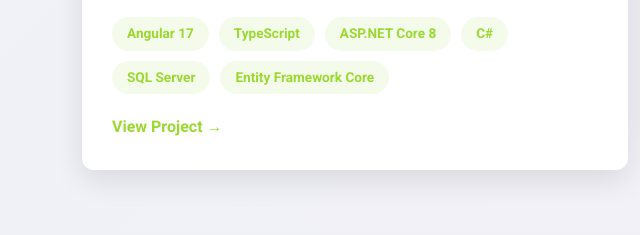
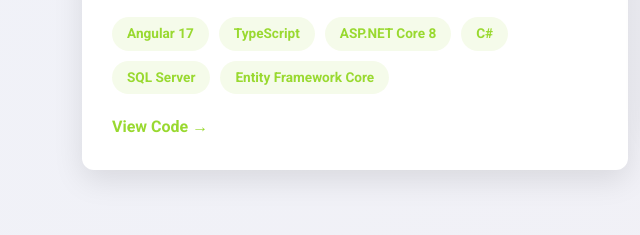
Before and after one commit to mohamedmahroofa/portfolio, a website built with Vite: page index.html in a window 1280 px wide. Shown: the part 3432-3667 px from the top of the page, 0-640 px from the left. Built offline with nearby package versions, Linux system fonts and the light colour scheme.

Commit message:
Added the correct link for password generator

```diff
--- a/index.html
+++ b/index.html
@@ -227,9 +227,9 @@
                   <span class="tag">Entity Framework Core</span>
                 </div>
                 <a
-                  href="https://task-management-capstone.netlify.app"
+                  href="https://github.com/mohamedmahroofa/Task-Management-System-Angular-NET"
                   class="project-link"
-                  >View Project →</a
+                  >View Code →</a
                 >
               </div>
             </div>
@@ -253,7 +253,7 @@
                   <span class="tag">JavaScript</span>
                   <span class="tag">Responsive Design</span>
                 </div>
-                <a href="https://wondrous-cactus-701abb.netlify.app" class="project-link">View Project →</a>
+                <a href="https://mohamedmahroofa.github.io/password-generator/" class="project-link">View Project →</a>
               </div>
             </div>
           </div>
```
